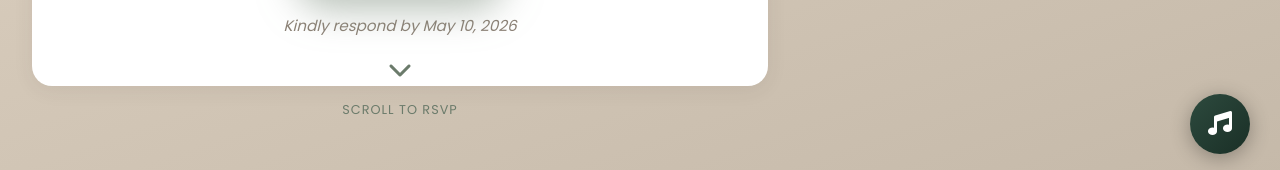
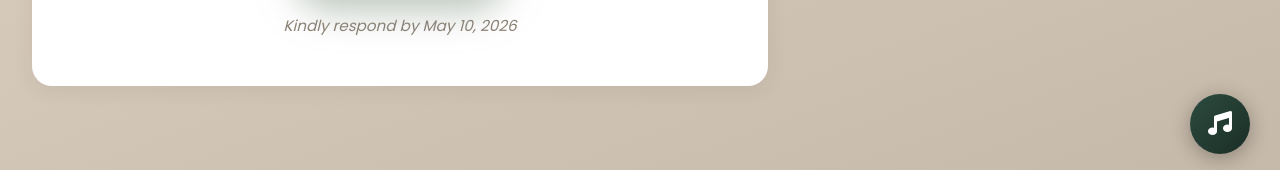
Before and after one commit to tarang1501/baby-shower-ui, a plain HTML site: page index.html in a window 1280 px wide. Shown: the part 616-786 px from the top of the page. Drawn offline with nearby package versions, Linux system fonts and the light colour scheme.

Commit message:
Remove scroll indicator - no longer needed since RSVP is immediately visible

```diff
--- a/assets/css/styles.css
+++ b/assets/css/styles.css
@@ -209,31 +209,6 @@ h1, h2, h3, h4 {
     color: var(--text-light);
     margin-top: 0.5rem;
     font-style: italic;
-}
-
-/* Scroll indicator text */
-.scroll-text {
-    display: block;
-    font-size: 0.8rem;
-    margin-top: 0.5rem;
-    text-transform: uppercase;
-    letter-spacing: 1px;
-}
-
-.scroll-indicator {
-    position: absolute;
-    bottom: 30px;
-    left: 50%;
-    transform: translateX(-50%);
-    color: var(--secondary-color);
-    font-size: 1.5rem;
-    animation: bounce 2s infinite;
-}
-
-@keyframes bounce {
-    0%, 20%, 50%, 80%, 100% { transform: translateX(-50%) translateY(0); }
-    40% { transform: translateX(-50%) translateY(-10px); }
-    60% { transform: translateX(-50%) translateY(-5px); }
 }
 
 /* Countdown Timer */
--- a/index.html
+++ b/index.html
@@ -36,11 +36,6 @@
                     RSVP Now
                 </a>
                 <p class="rsvp-deadline-note">Kindly respond by May 10, 2026</p>
-            </div>
-
-            <div class="scroll-indicator" onclick="document.getElementById('rsvp').scrollIntoView({behavior: 'smooth'})" style="cursor: pointer;">
-                <i class="fas fa-chevron-down"></i>
-                <span class="scroll-text">Scroll to RSVP</span>
             </div>
         </div>
 
```
